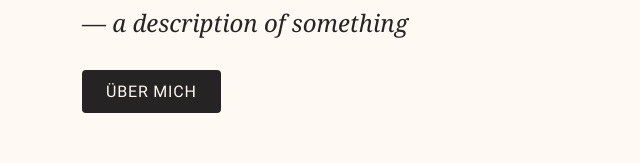
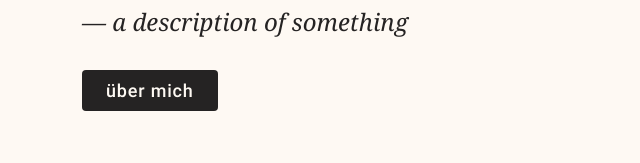
Before and after one commit to jamawe/portfolio, a Vue app: page / in a window 1280 px wide. Shown: the part 346-509 px from the top of the page, without its empty margins (319-959 px from the left). Built offline with nearby package versions, Linux system fonts and the light colour scheme.

Commit message:
fix: Adjust font-family for button

```diff
--- a/src/components/HeroSection.vue
+++ b/src/components/HeroSection.vue
@@ -55,15 +55,16 @@ import IconChevronDoubleDown from './icons/IconChevronDoubleDown.vue';
         }
 
         &__link {
-            font-size: 1rem;
+            font-family: 'Roboto Medium';
+            font-size: 1.125rem;
             text-decoration: none;
-            text-transform: uppercase;
+            text-transform: lowercase;
             font-weight: 500;
             letter-spacing: .05rem;
             color: var(--textInverse);
             background-color: var(--surfaceInverse); // todo: accent color
             border-radius: .25rem;
-            padding: .75rem 1.5rem;
+            padding: .625rem 1.5rem;
             cursor: pointer;
             transition: background-color 200ms ease-in-out;
 
```
